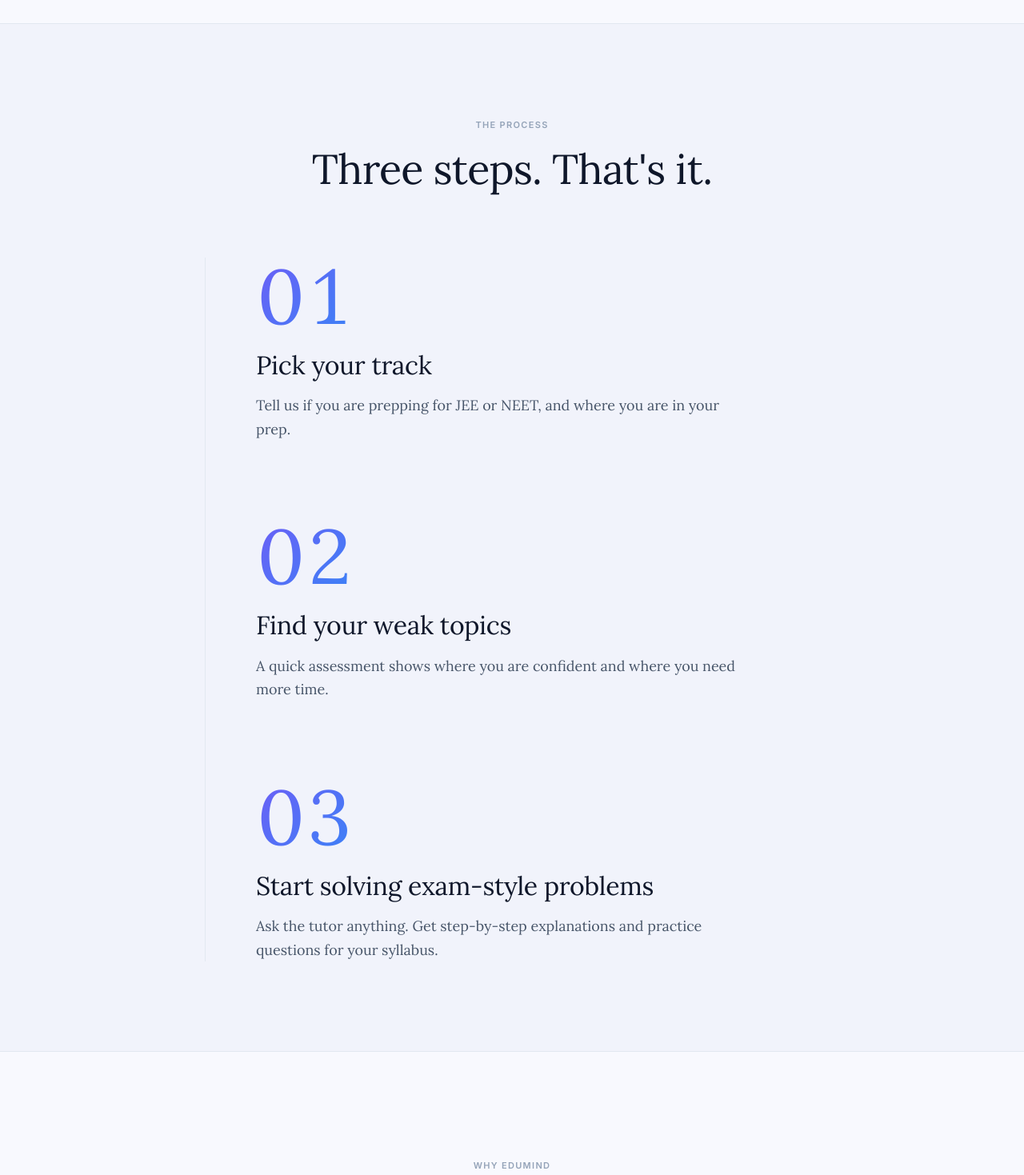
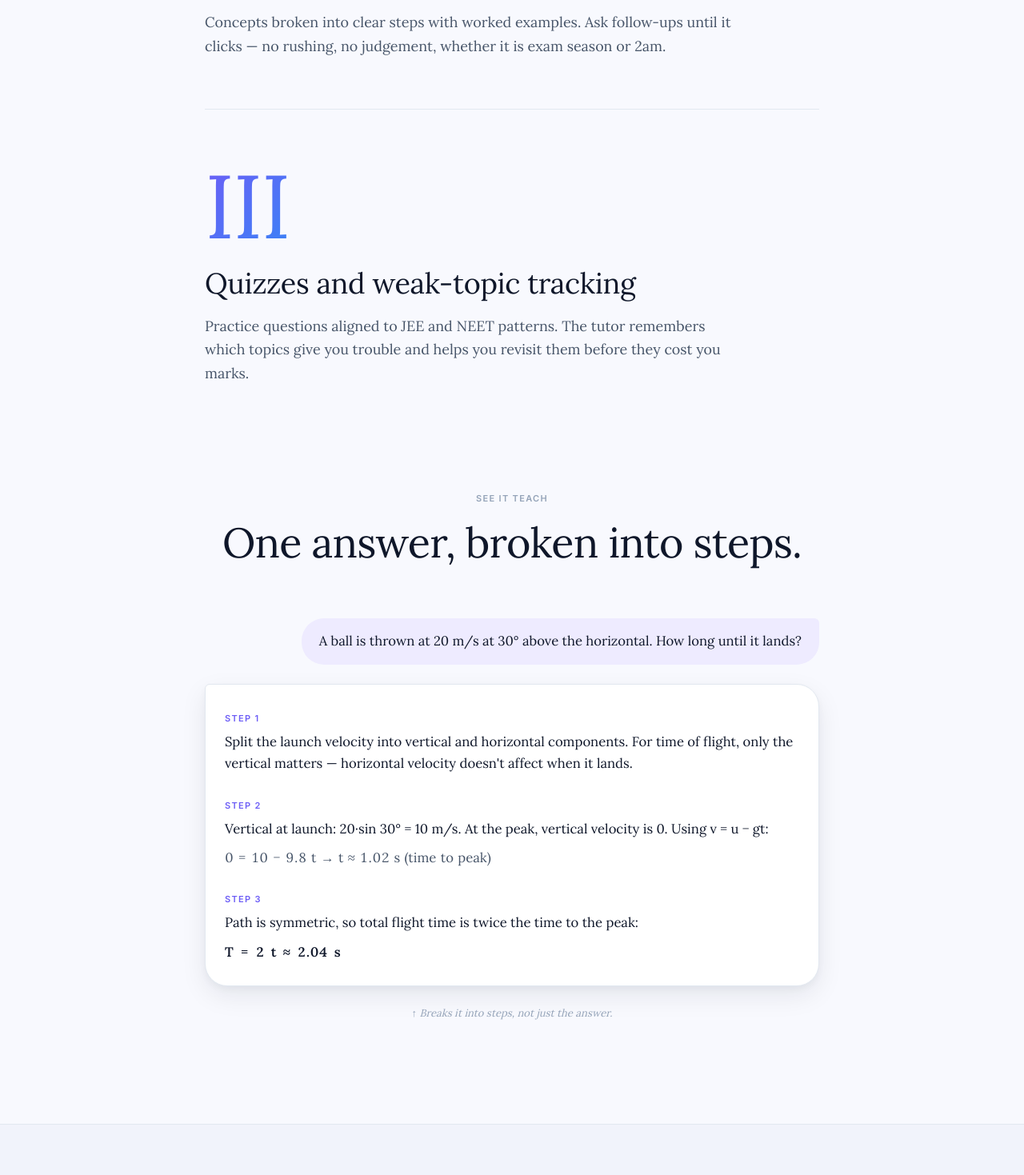
Before and after one commit to Vxrun19/Edumind, a Next.js app in the folder edumind/: page / in a window 1280 px wide. Shown: the part 2241-3710 px from the top of the page at 80% size. Built offline with nearby package versions, Linux system fonts and the light colour scheme; no server answers.

Commit message:
Reorder landing sections: Why EduMind before product preview
Co-Authored-By: Claude Opus 4.7 (1M context) <noreply@anthropic.com>

```diff
--- a/edumind/src/app/page.tsx
+++ b/edumind/src/app/page.tsx
@@ -1,9 +1,9 @@
 import { LandingNavbar } from '@/components/landing/landing-navbar'
 import { HeroSection } from '@/components/landing/hero-section'
 import { SubjectsStrip } from '@/components/landing/subjects-strip'
+import { TestimonialsSection } from '@/components/landing/testimonials-section'
 import { ProductPreviewSection } from '@/components/landing/product-preview-section'
 import { HowItWorksSection } from '@/components/landing/how-it-works-section'
-import { TestimonialsSection } from '@/components/landing/testimonials-section'
 import { PricingPreviewSection } from '@/components/landing/pricing-preview-section'
 import { FAQSection } from '@/components/landing/faq-section'
 import { CTASection } from '@/components/landing/cta-section'
@@ -15,9 +15,9 @@ export default function LandingPage() {
       <LandingNavbar />
       <HeroSection />
       <SubjectsStrip />
+      <TestimonialsSection />
       <ProductPreviewSection />
       <HowItWorksSection />
-      <TestimonialsSection />
       <PricingPreviewSection />
       <FAQSection />
       <CTASection />
```
